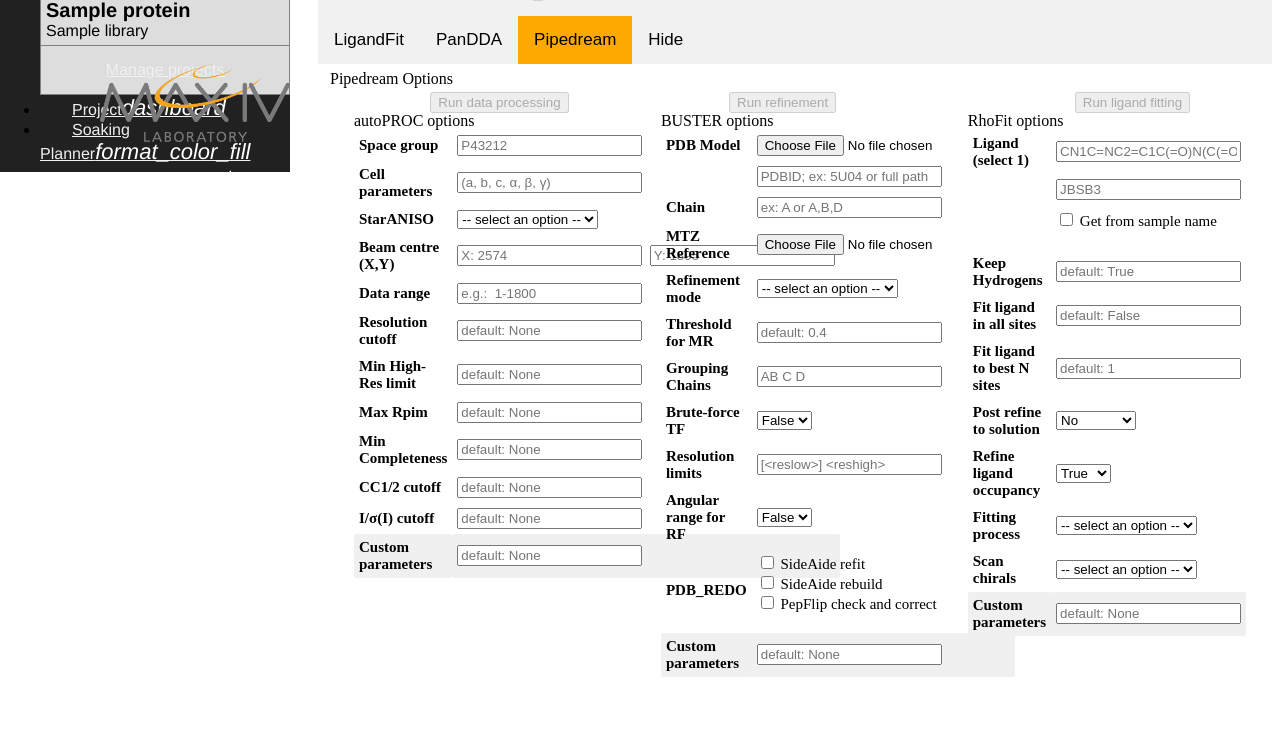
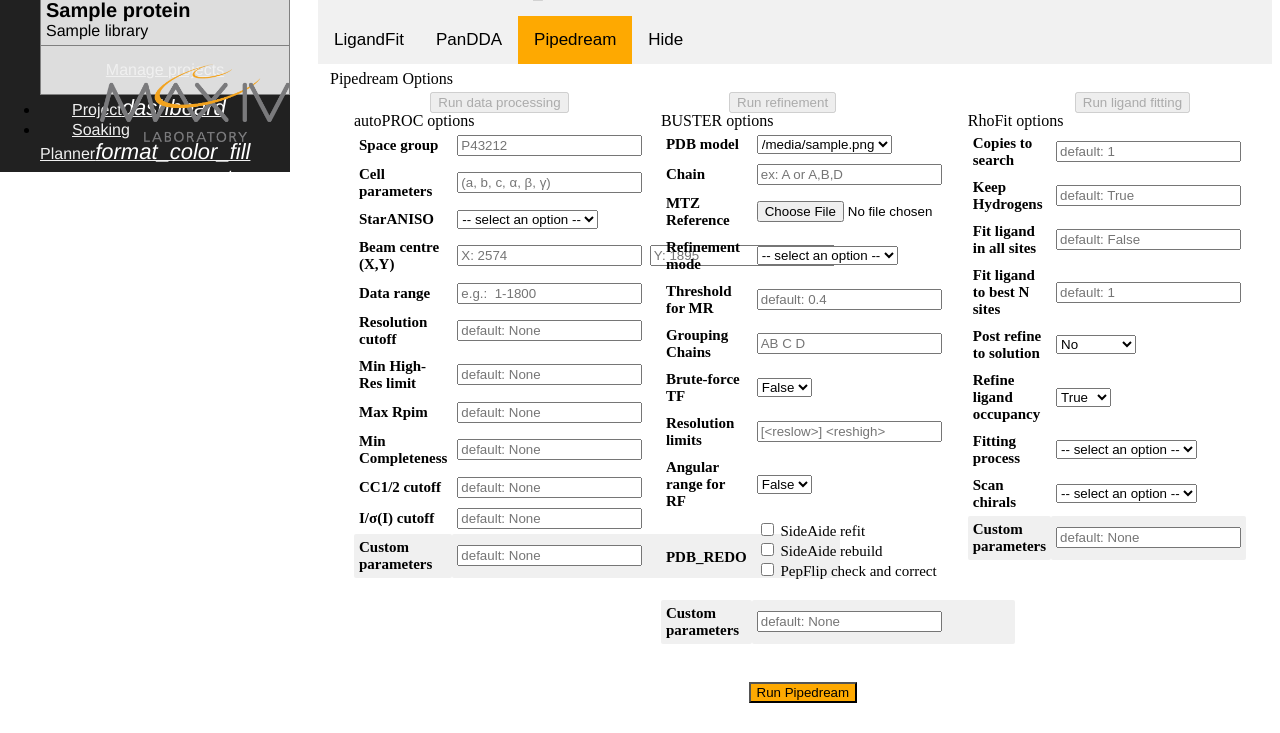
Before and after one commit to FragMAX/FragMAXapp, a Django app: template fragview/templates/fragview/data_analysis.html in a window 1280 px wide, after a click on "Pipedream". Shown: the part 674-1407 px from the top of the page. Before the commit the page ends 1351 px from the top, so only its background shows below. Run offline with Django 3.2, Linux system fonts and the light colour scheme; the template is opened without the code that fills it: most values are stand-ins (such as "Sample title", 1, 10 or a date in 2020); some libraries are stand-ins or nearby versions.

Commit message:
Fail proof in update status and layout improvement in data analysis page

```diff
--- a/fragview/templates/fragview/data_analysis.html
+++ b/fragview/templates/fragview/data_analysis.html
@@ -1639,17 +1639,13 @@
                             <col width="17%">
                             <tbody>
                                 <tr>
-                                    <th class=" top-options">PDB Model</th>
-                                    <td class=" top-options">
-                                        {% comment %} <input id="myPDBFile" type="file"></input> {% endcomment %}
-                                        <input accept=".pdb,.mmcif" onchange='onChooseFile(event, onFileLoad.bind(this, "pdbcontent"))' type='file' />
-
-                                    </td>
-                                </tr>
-                                <tr>
-                                    <th class=" top-options"></th>
-                                    <td class=" top-options">
-                                        <input class="selectbox" name="PDBID_code" placeholder="PDBID; ex: 5U04 or full path"></input>
+                                    <th class=" top-options">PDB model</th>
+                                    <td class=" top-options">
+                                        <select class="refineform selectbox" name="pdbModel">
+                                            {% for pdb in pdbs %}
+                                                <option value="{{pdb.id}}">{{pdb.filename}}</option>
+                                            {% endfor %}
+                                        </select>
                                     </td>
                                 </tr>
                                 <tr>
@@ -1771,34 +1767,8 @@
                             <col width="17%">
                             <tbody>
 
-                                <tr>
-                                    <th class=" top-options">Ligand (select 1)</th>
-                                    <td class=" top-options">
-                                        <input class="selectbox" name="ligsmiles" placeholder="CN1C=NC2=C1C(=O)N(C(=O)N2C)C"></input>
-                                    </td>
-                                </tr>
-                                <tr>
-                                    <th></th>
-                                    <td class=" top-options">
-                                        <input class="selectbox" name="ligscreencode" placeholder="JBSB3"></input>
-                                    </td>
-                                </tr>
-                                <tr>
-                                    <th></th>
-                                    <td class=" top-options">
-                                        <form id="swSelectionForrefinement">
-
-                                            <div class="checkbox" id="dials">
-                                                <label>
-                            <input class="filled-in dt-checkboxes" id="ligfromname" name="ligfromname" type="checkbox" value="ligfromnameValue">
-                            <span for="ligfromname">Get from sample name </span>
-                        </label>
-                                            </div>
-
-                                        </form>
-                                    </td>
-                                </tr>
-                                <tr hidden>
+
+                                <tr >
                                     <th class=" top-options">Copies to search</th>
                                     <td class=" top-options"><input class="selectbox" name="numberofcopies" placeholder="default: 1"></input>
                                     </td>
@@ -1885,15 +1855,15 @@
                 </div>
 
             </div>
-            {% comment %}
-            <div class="bottom-right">
+
+
+
+        </div>
+            <div style="padding-left: 45%;">
                 <form action="/submit_pipedream/" id="sendpipedreamBtn" method="get" name="sendpipedreamBtn" size="1">
                     <button class="btn-large maxivorange" name="ppdform" onsubmit="return submit_pipedream()" size="1" type="submit" value="pipedreamInput">Run Pipedream</button>
                 </form>
-            </div> {% endcomment %}
-
-        </div>
-
+            </div>
     </div>
 
 </div>
@@ -2184,7 +2154,7 @@
             var x = this.checked;
             $(".pipedreamcheck").prop("checked", x);
 
-
+            $(".pipedreamcheck").on("load", openMethod(event, 'Pipedream'))
         });
     });
 
@@ -2273,4 +2243,118 @@
     }
 </script>
 
+<script>
+    var fpipedream = document.getElementById("sendpipedreamBtn");
+
+    fpipedream.onsubmit = function submit_pipedream(){
+
+    var datasetSelect=document.getElementsByName("dropdownDataset")[0].value
+    if (datasetSelect != "alldatasets"){
+        var outdir=datasetSelect.replace("/raw/","/fragmax/process/pipedream/")
+        outdir = outdir.replace("_master.h5","")
+    }
+
+    //autoPROC parameters
+    var ap_spacegroup       = document.getElementsByName("spacegroup")[0].value;
+    var ap_cellparam        = document.getElementsByName("cellparameters")[0].value;
+    var ap_staraniso        = document.getElementsByName("staraniso")[0].value;
+    var ap_xbeamcent        = document.getElementsByName("xbeampos")[0].value;
+    var ap_ybeamcent        = document.getElementsByName("ybeampos")[0].value;
+    var ap_datarange        = document.getElementsByName("datarange")[0].value;
+    var ap_rescutoff        = document.getElementsByName("rescutoff")[0].value;
+    var ap_highreslim       = document.getElementsByName("rmin")[0].value;
+    var ap_maxrpim          = document.getElementsByName("rpim")[0].value;
+    var ap_mincomplet       = document.getElementsByName("completeness")[0].value;
+    var ap_cchalfcut        = document.getElementsByName("cccutoff")[0].value;
+    var ap_isigicut         = document.getElementsByName("isigmacutoff")[0].value;
+    var ap_custompar        = document.getElementsByName("customdataproc")[0].value;
+
+
+    //BUSTER parameters
+    var b_userPDBfile       = document.getElementById("pdbcontent").innerHTML
+    var b_userPDBcode       = document.getElementsByName("PDBID_code")[0].value;
+    var b_userMTZfile       = document.getElementById("mtzcontent").innerHTML;
+    var b_refinemode        = document.getElementsByName("refMode")[0].value;
+    var b_MRthreshold       = document.getElementsByName("mrthresh")[0].value;
+    var b_chainsgroup       = document.getElementsByName("chains")[0].value;
+    var b_bruteforcetf      = document.getElementsByName("btf")[0].value;
+    var b_reslimits         = document.getElementsByName("resolutionlimits")[0].value;
+    var b_angularrf         = document.getElementsByName("bigrotrange")[0].value;
+    var b_sideaiderefit     = document.getElementsByName("remediateckbx")[0].checked;
+    var b_sideaiderebuild   = document.getElementsByName("sidechainbuildckbx")[0].checked;
+    var b_pepflip           = document.getElementsByName("runpepflipckbx")[0].checked;
+    var b_custompar         = document.getElementsByName("custombuster")[0].value;
+
+    //RhoFit parameters
+
+    var rho_ligandsmiles    = document.getElementsByName("ligsmiles")[0].value;
+    var rho_ligandcode      = document.getElementsByName("ligscreencode")[0].value;
+    var rho_ligandfromname  = document.getElementsByName("ligfromname")[0].checked;
+    var rho_copiestosearch  = document.getElementsByName("numberofcopies")[0].value;
+    var rho_keepH           = document.getElementsByName("keepH")[0].value;
+    var rho_allclusters     = document.getElementsByName("allclusters")[0].value;
+    var rho_xclusters       = document.getElementsByName("xclusters")[0].value;
+    var rho_postrefine      = document.getElementsByName("postrefine")[0].value;
+    var rho_occuprefine     = document.getElementsByName("nooccref")[0].value;
+    var rho_fittingproc     = document.getElementsByName("fitprocess")[0].value;
+    var rho_scanchirals     = document.getElementsByName("scanchirals")[0].value;
+    var rho_custompar       = document.getElementsByName("customrhofit")[0].value;
+
+
+    //processed
+    var rho_ligand ="still not here" //define the ligand from one of the options
+    var pdbinp="3ks3" //get path or file content from user
+    var beamcentre = '"'+ap_xbeamcent+' '+ap_ybeamcent+'"'
+
+
+    //pipedream command line generator
+    var pipedream_cmd= ""
+
+    pipedream_cmd+=";;input_data:"+datasetSelect
+    pipedream_cmd+=";;ap_spacegroup:"+ap_spacegroup
+    pipedream_cmd+=";;ap_cellparam:"+ap_cellparam
+    pipedream_cmd+=";;ap_staraniso:"+ap_staraniso
+    pipedream_cmd+=";;ap_xbeamcent:"+ap_xbeamcent
+    pipedream_cmd+=";;ap_ybeamcent:"+ap_ybeamcent
+    pipedream_cmd+=";;ap_datarange:"+ap_datarange
+    pipedream_cmd+=";;ap_rescutoff:"+ap_rescutoff
+    pipedream_cmd+=";;ap_highreslim:"+ap_highreslim
+    pipedream_cmd+=";;ap_maxrpim:"+ap_maxrpim
+    pipedream_cmd+=";;ap_mincomplet:"+ap_mincomplet
+    pipedream_cmd+=";;ap_cchalfcut:"+ap_cchalfcut
+    pipedream_cmd+=";;ap_isigicut:"+ap_isigicut
+    pipedream_cmd+=";;ap_custompar:"+ap_custompar
+    pipedream_cmd+=";;b_userPDBfile:"+"b_userPDBfile"
+    pipedream_cmd+=";;b_userPDBcode:"+b_userPDBcode
+    pipedream_cmd+=";;b_userMTZfile:"+"b_userMTZfile"
+    pipedream_cmd+=";;b_refinemode:"+b_refinemode
+    pipedream_cmd+=";;b_MRthreshold:"+b_MRthreshold
+    pipedream_cmd+=";;b_chainsgroup:"+b_chainsgroup
+    pipedream_cmd+=";;b_bruteforcetf:"+b_bruteforcetf
+    pipedream_cmd+=";;b_reslimits:"+b_reslimits
+    pipedream_cmd+=";;b_angularrf:"+b_angularrf
+    pipedream_cmd+=";;b_sideaiderefit:"+b_sideaiderefit
+    pipedream_cmd+=";;b_sideaiderebuild:"+b_sideaiderebuild
+    pipedream_cmd+=";;b_pepflip:"+b_pepflip
+    pipedream_cmd+=";;b_custompar:"+b_custompar
+    pipedream_cmd+=";;rho_ligandsmiles:"+rho_ligandsmiles
+    pipedream_cmd+=";;rho_ligandcode:"+rho_ligandcode
+    pipedream_cmd+=";;rho_ligandfromname:"+rho_ligandfromname
+    pipedream_cmd+=";;rho_copiestosearch:"+rho_copiestosearch
+    pipedream_cmd+=";;rho_keepH:"+rho_keepH
+    pipedream_cmd+=";;rho_allclusters:"+rho_allclusters
+    pipedream_cmd+=";;rho_xclusters:"+rho_xclusters
+    pipedream_cmd+=";;rho_postrefine:"+rho_postrefine
+    pipedream_cmd+=";;rho_occuprefine:"+rho_occuprefine
+    pipedream_cmd+=";;rho_fittingproc:"+rho_fittingproc
+    pipedream_cmd+=";;rho_scanchirals:"+rho_scanchirals
+    pipedream_cmd+=";;rho_custompar:"+rho_custompar
+    pipedream_cmd+=';;extras:-nthreads -1  -v '
+
+
+    document.getElementsByName("ppdform")[0].value = pipedream_cmd
+
+}
+
+</script>
 {% endblock %}
--- a/worker/project.py
+++ b/worker/project.py
@@ -261,7 +261,7 @@ def _import_edna_fastdp(proj, shifts):
                     outfile.write(f"mkdir -p {fastdp_path_dst}\n")
                     outfile.write(f"rsync -r {fastdp_path_src} {fastdp_path_dst}\n")
                     # subprocess.call(f"gzip -d {fastdp_path_dst}/*gz", shell=True)
-                    outfile.write(f"gzip -d {fastdp_path_dst}/*gz\n")
+                    outfile.write(f"gzip -d {fastdp_path_dst}*gz\n")
                 hpc.run_sbatch(script)
         if autoproc_path_src:
             autoproc_path_src = autoproc_path_src[0]
@@ -274,7 +274,8 @@ def _import_edna_fastdp(proj, shifts):
                         outfile.write("module purge\n")
                         outfile.write(f"mkdir -p {autoproc_path_dst}\n")
                         outfile.write(f"rsync -r {autoproc_path_src} {autoproc_path_dst}\n")
-                        outfile.write(f"mv {autoproc_path_dst}HDF5_1/* .\n")
+                        outfile.write(f"cd {autoproc_path_dst}\n")
+                        outfile.write(f"mv {autoproc_path_dst}HDF5_1/*\n")
 
                     hpc.run_sbatch(script)
 
```
Also changed, not shown: worker/data/update_status.py (+7 -6 lines). Lines whose indentation alone changed are shown as unchanged.
